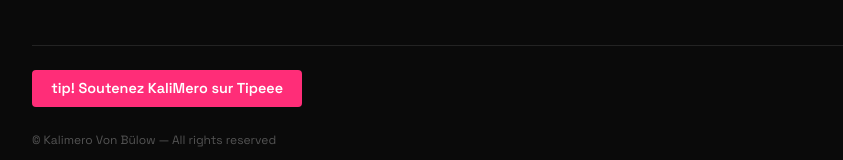
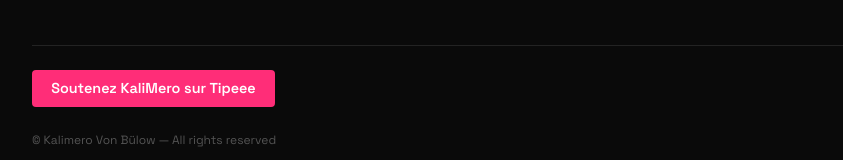
Before and after one commit to Kalimero-Von-Bulow/stationservice, a React (Vite) app: page / in a window 1280 px wide. Shown: the part 6619-6779 px from the top of the page, without its empty margins (178-1021 px from the left). Built offline with nearby package versions, Linux system fonts and the light colour scheme.

Commit message:
Update Footer.tsx

```diff
--- a/Footer.tsx
+++ b/Footer.tsx
@@ -107,7 +107,7 @@ export default function Footer() {
               fontWeight: 600,
             }}
           >
-            tip! Soutenez KaliMero sur Tipeee
+            Soutenez KaliMero sur Tipeee
           </a>
         </div>
 
```
